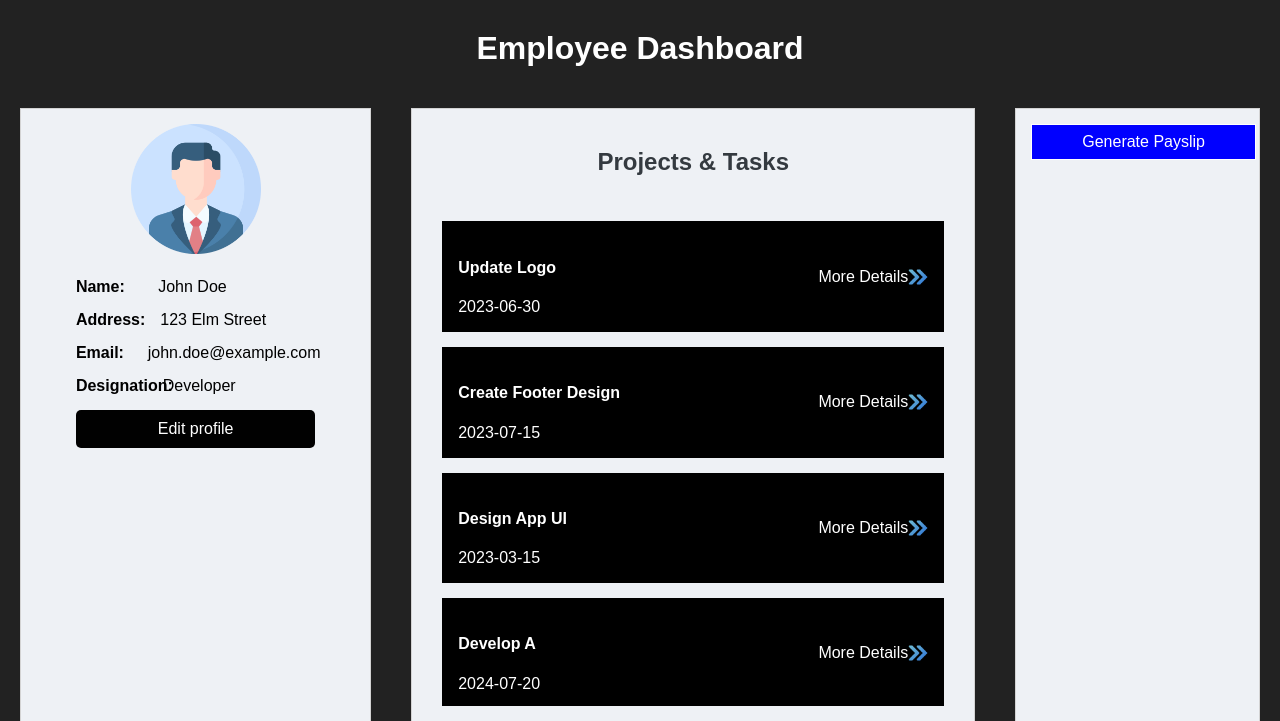
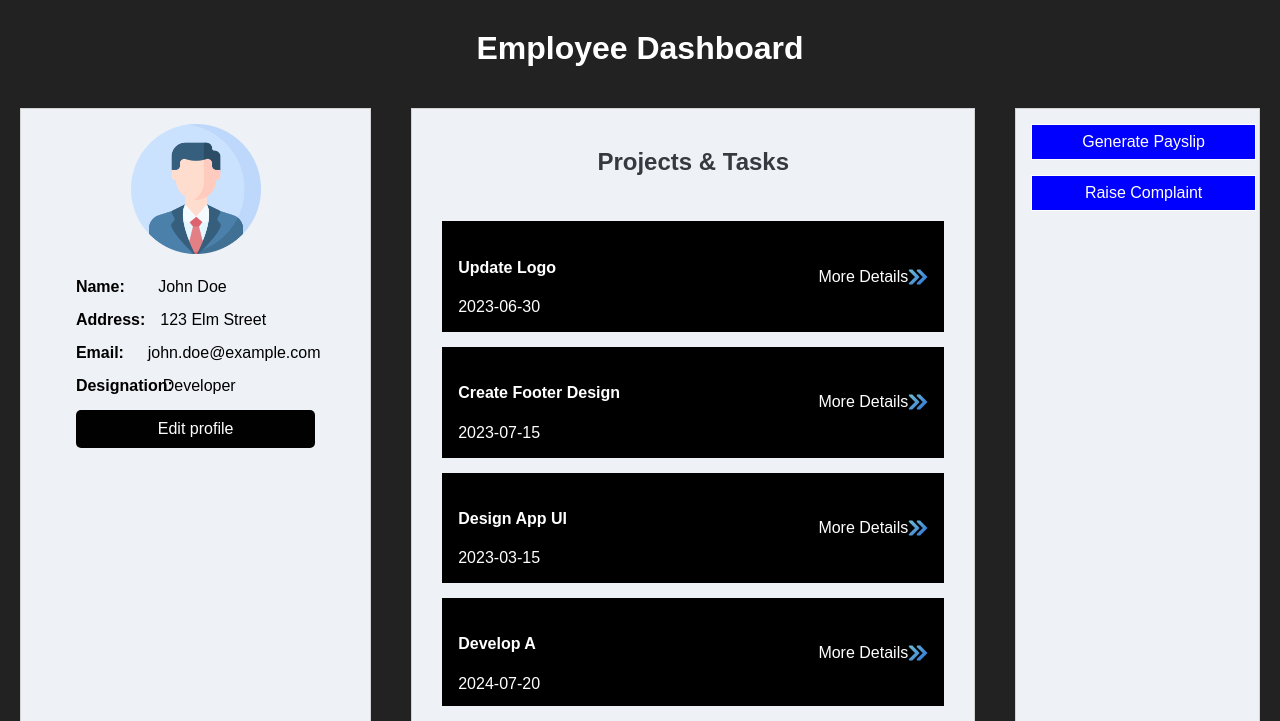
Before and after one commit to akhiltabraham5797/smart-employee, a PHP site: page /employee-dashboard.php in a window 1280 px wide. Shown: the part 74-795 px from the top of the page. Run offline with PHP 8.4, Linux system fonts and the light colour scheme; a user stored in the database is signed in; data comes from the database, SQL or seed files in the repository.

Commit message:
Employee dashboard
employee dash with the functionality for raising a complaint. An employee can register a complaint using this section.

```diff
--- a/employee-dashboard.php
+++ b/employee-dashboard.php
@@ -93,6 +93,7 @@ if(isset($_SESSION['user_id'])) {
 
     <div class="emp_box_right">
     <a href="generatepdf.php?id=<?php echo $prof_details['user_id'];?>" class="pay_btn">Generate Payslip</a>
+    <a href="raise_complaint.php?id=<?php echo $prof_details['user_id'];?>" class="pay_btn">Raise Complaint</a>
 
     <!-- <button class="pay_btn">Punch In</button>
     <button class="pay_btn">Punch Out</button> -->
```
